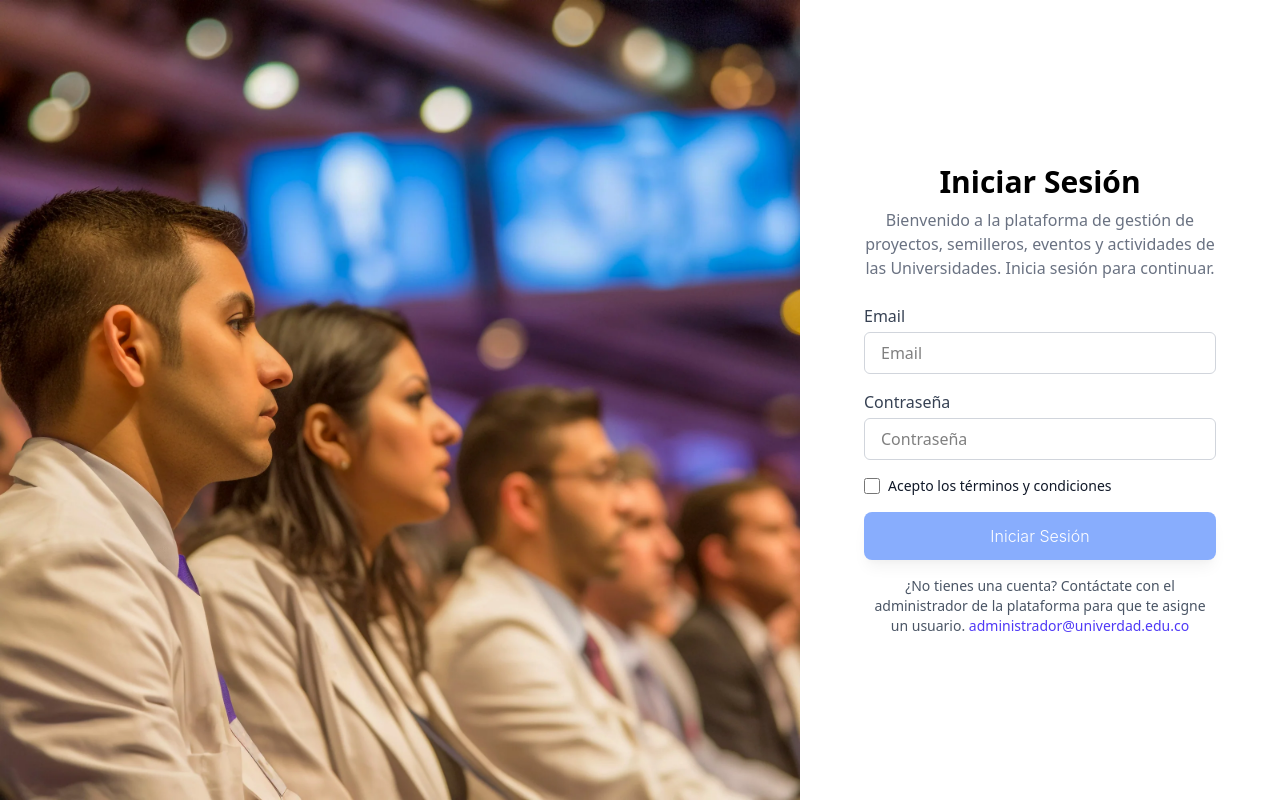
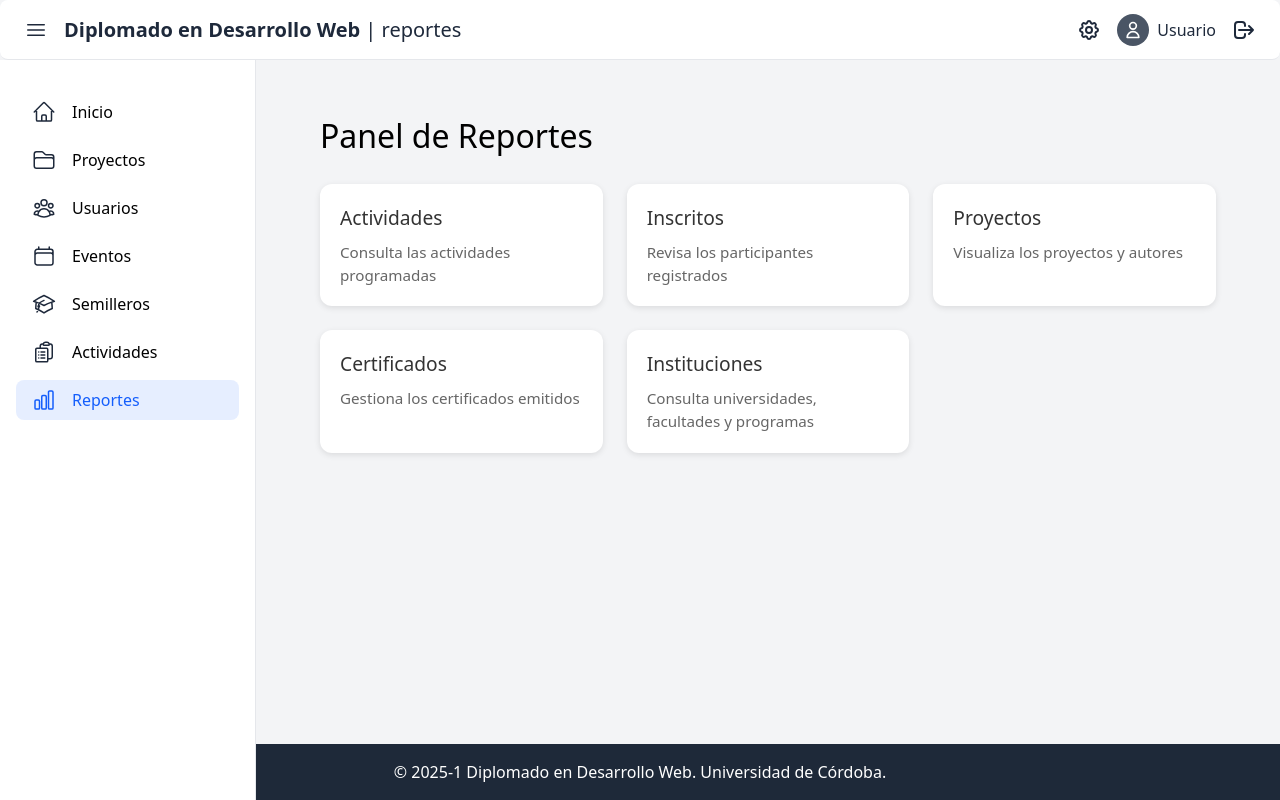
Before and after one commit to ianfer19/semillero-front, a Vue app: page /reports in a window 1280 px wide. Before the commit this address led to /auth/login. Built offline with nearby package versions, Linux system fonts and the light colour scheme; no server answers.

Commit message:
Dashboard reports add

```diff
--- a/src/modules/reports/routes/index.ts
+++ b/src/modules/reports/routes/index.ts
@@ -5,7 +5,6 @@ const routes: RouteRecordRaw[] = [
     path: '/reports',
     name: 'reportes',
     component: () => import('@modules/reports/views/ReportsExampleView.vue'),
-    beforeEnter: authGuard
   }
 ]
 
--- a/src/modules/reports/views/ReportsExampleView.vue
+++ b/src/modules/reports/views/ReportsExampleView.vue
@@ -1,9 +1,93 @@
 <template>
   <BaseLayout>
-    <h1 class="text-2xl font-bold mb-4">Reportes</h1>
+    <section class="dashboard">
+      <h1>Panel de Reportes</h1>
+      <div class="card-grid">
+        <RouterLink
+          v-for="report in reportLinks"
+          :key="report.path"
+          :to="report.path"
+          class="card"
+        >
+          <h2>{{ report.title }}</h2>
+          <p>{{ report.description }}</p>
+        </RouterLink>
+      </div>
+    </section>
   </BaseLayout>
 </template>
 
 <script setup lang="ts">
 import BaseLayout from '@/layouts/BaseLayout.vue'
+
+const reportLinks = [
+  {
+    title: 'Actividades',
+    description: 'Consulta las actividades programadas',
+    path: '/reports/activities',
+  },
+  {
+    title: 'Inscritos',
+    description: 'Revisa los participantes registrados',
+    path: '/reports/attendees',
+  },
+  {
+    title: 'Proyectos',
+    description: 'Visualiza los proyectos y autores',
+    path: '/reports/projects',
+  },
+  {
+    title: 'Certificados',
+    description: 'Gestiona los certificados emitidos',
+    path: '/reports/certificates',
+  },
+  {
+    title: 'Instituciones',
+    description: 'Consulta universidades, facultades y programas',
+    path: '/reports/institutions',
+  },
+]
 </script>
+
+<style scoped>
+.dashboard {
+  padding: 2rem;
+}
+
+.dashboard h1 {
+  font-size: 2rem;
+  margin-bottom: 1.5rem;
+}
+
+.card-grid {
+  display: grid;
+  grid-template-columns: repeat(auto-fit, minmax(240px, 1fr));
+  gap: 1.5rem;
+}
+
+.card {
+  display: block;
+  background-color: #ffffff;
+  padding: 1.25rem;
+  border-radius: 12px;
+  box-shadow: 0 2px 6px rgba(0, 0, 0, 0.1);
+  text-decoration: none;
+  color: #333;
+  transition: transform 0.2s ease, box-shadow 0.2s ease;
+}
+
+.card:hover {
+  transform: translateY(-4px);
+  box-shadow: 0 6px 12px rgba(0, 0, 0, 0.15);
+}
+
+.card h2 {
+  font-size: 1.2rem;
+  margin-bottom: 0.5rem;
+}
+
+.card p {
+  font-size: 0.95rem;
+  color: #666;
+}
+</style>
```
Also changed, not shown: 1 other file (tests, documents, lock files or other folders).
